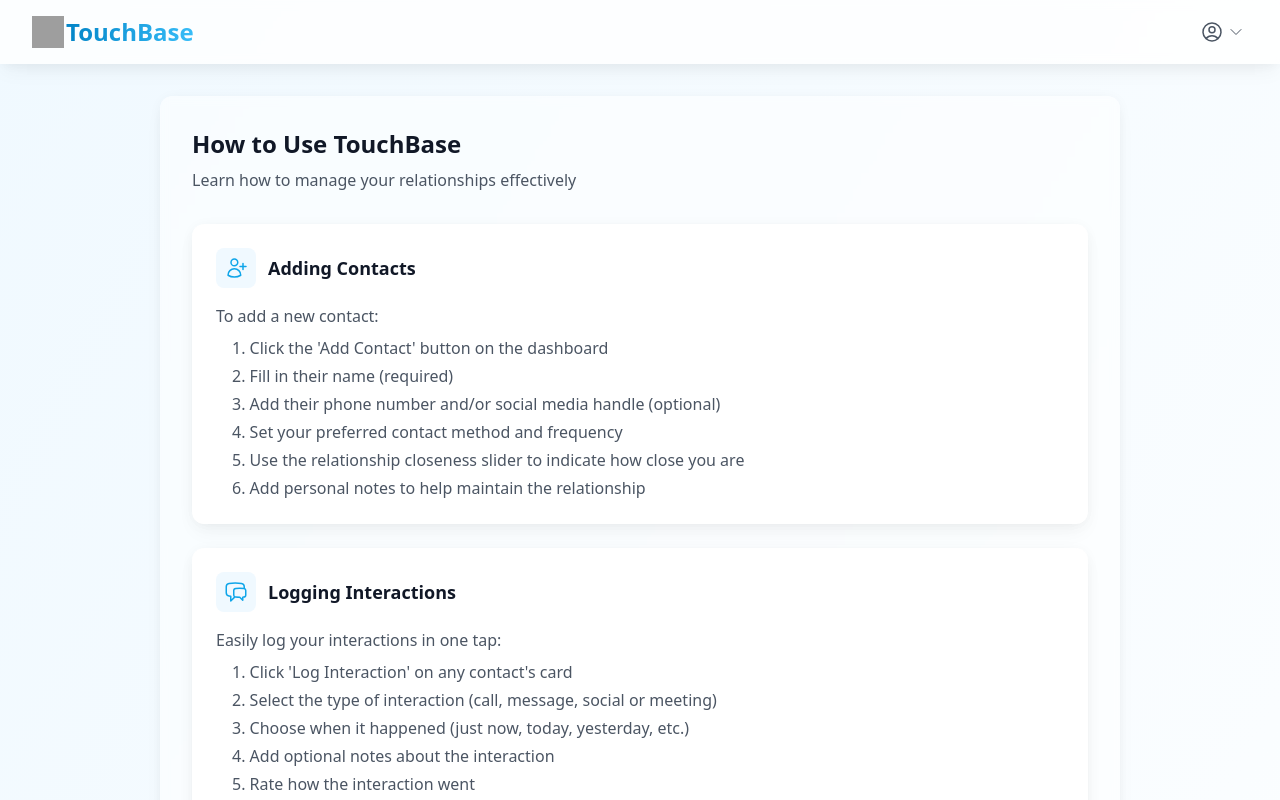
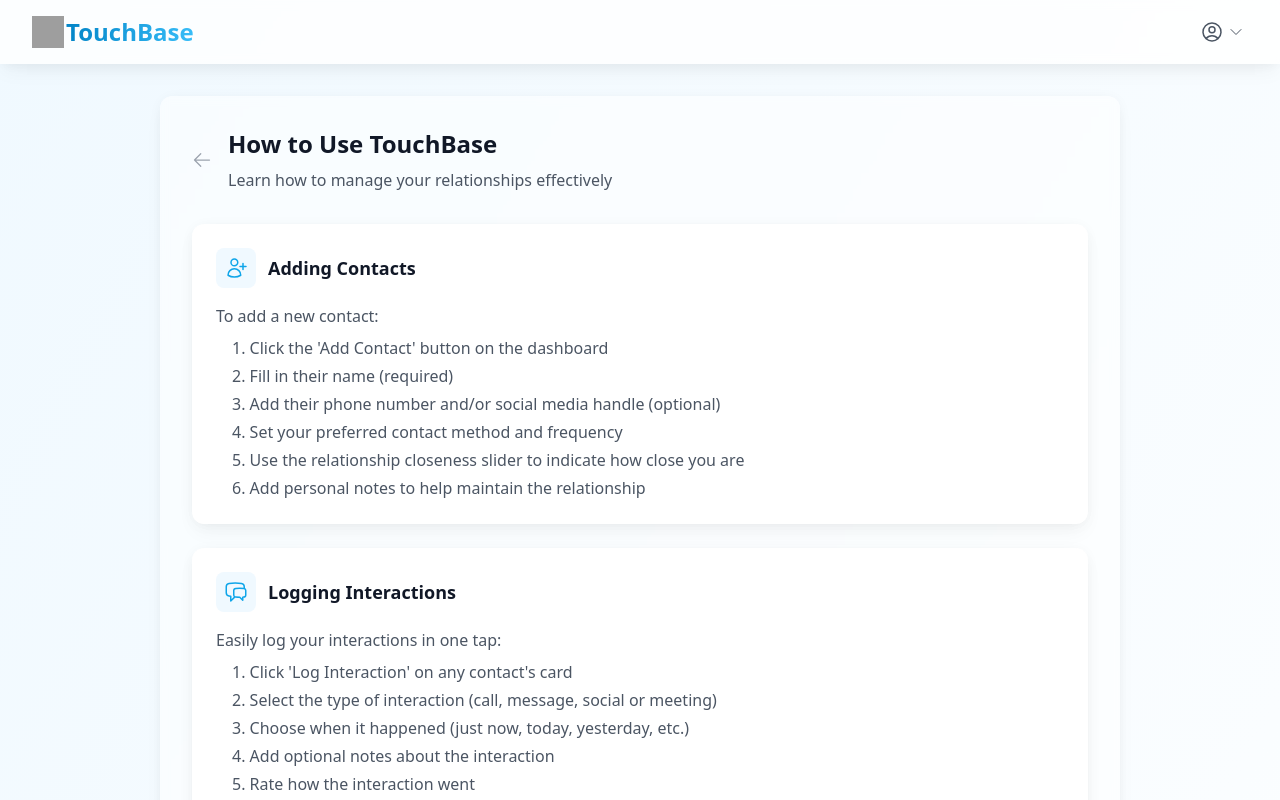
Before and after one commit to ajiteshgogoi/touchbase, a React (Vite) app: page /help in a window 1280 px wide. Shown: the top 800 px of the page. Built offline with nearby package versions, Linux system fonts and the light colour scheme; no server answers; the database is empty; sample sign-in values are in the browser's storage; grey boxes are pictures that could not be loaded.

Commit message:
Improve navigation UI in analytics and help pages

```diff
--- a/src/pages/Analytics.tsx
+++ b/src/pages/Analytics.tsx
@@ -2,7 +2,7 @@ import { useState, useMemo } from 'react';
 import { useQuery } from '@tanstack/react-query';
 import { analyticsService } from '../services/analytics';
 import { useStore } from '../stores/useStore';
-import { Link } from 'react-router-dom';
+import { Link, useNavigate } from 'react-router-dom';
 import dayjs from 'dayjs';
 import {
   ChartPieIcon,
@@ -85,6 +85,7 @@ const ProgressMetric = ({ label, value, total }: { label: string; value: number;
 };
 
 export const Analytics = () => {
+  const navigate = useNavigate();
   const { isPremium, isOnTrial } = useStore();
   const [isGenerating, setIsGenerating] = useState(false);
 
@@ -116,7 +117,7 @@ export const Analytics = () => {
       <div className="space-y-6">
         <div className="flex items-center gap-4">
           <button
-            onClick={() => window.history.back()}
+            onClick={() => navigate('/')}
             className="p-2 -m-2 text-gray-400 hover:text-gray-500"
           >
             <ArrowLeftIcon className="h-5 w-5" />
@@ -151,10 +152,20 @@ export const Analytics = () => {
     <div className="space-y-8">
       <div className="flex flex-col sm:flex-row sm:items-center sm:justify-between gap-4">
         <div>
-          <h1 className="text-2xl font-bold text-gray-900">Relationship Analytics (beta)</h1>
-          <p className="mt-1 text-sm text-gray-600">
-            Deep insights into your connections and interaction patterns
-          </p>
+          <div className="flex items-center gap-4">
+            <button
+              onClick={() => navigate('/')}
+              className="p-2 -m-2 text-gray-400 hover:text-gray-500"
+            >
+              <ArrowLeftIcon className="h-5 w-5" />
+            </button>
+            <div>
+              <h1 className="text-2xl font-bold text-gray-900">Relationship Analytics (beta)</h1>
+              <p className="mt-1 text-sm text-gray-600">
+                Deep insights into your connections and interaction patterns
+              </p>
+            </div>
+          </div>
         </div>
         <button
           onClick={handleGenerateAnalytics}
--- a/src/pages/Help.tsx
+++ b/src/pages/Help.tsx
@@ -3,17 +3,30 @@ import {
   ChatBubbleLeftRightIcon,
   BellIcon,
   LightBulbIcon,
-  ChartBarIcon
+  ChartBarIcon,
+  ArrowLeftIcon
 } from '@heroicons/react/24/outline';
+import { useNavigate } from 'react-router-dom';
 
 export const Help = () => {
+  const navigate = useNavigate();
   return (
     <div className="max-w-4xl mx-auto space-y-8">
       <div>
-        <h1 className="text-2xl font-bold text-gray-900">How to Use TouchBase</h1>
-        <p className="mt-2 text-gray-600">
-          Learn how to manage your relationships effectively
-        </p>
+        <div className="flex items-center gap-4">
+          <button
+            onClick={() => navigate('/')}
+            className="p-2 -m-2 text-gray-400 hover:text-gray-500"
+          >
+            <ArrowLeftIcon className="h-5 w-5" />
+          </button>
+          <div>
+            <h1 className="text-2xl font-bold text-gray-900">How to Use TouchBase</h1>
+            <p className="mt-2 text-gray-600">
+              Learn how to manage your relationships effectively
+            </p>
+          </div>
+        </div>
       </div>
 
       <div className="space-y-6">
```
